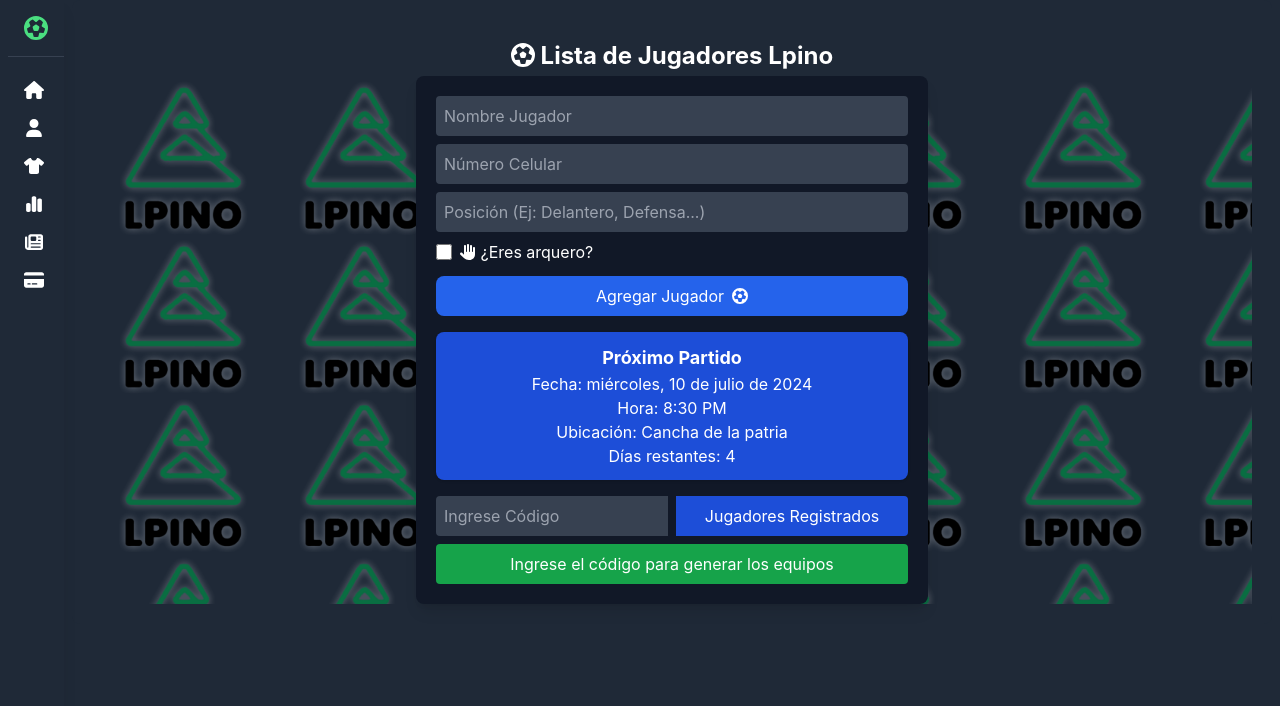
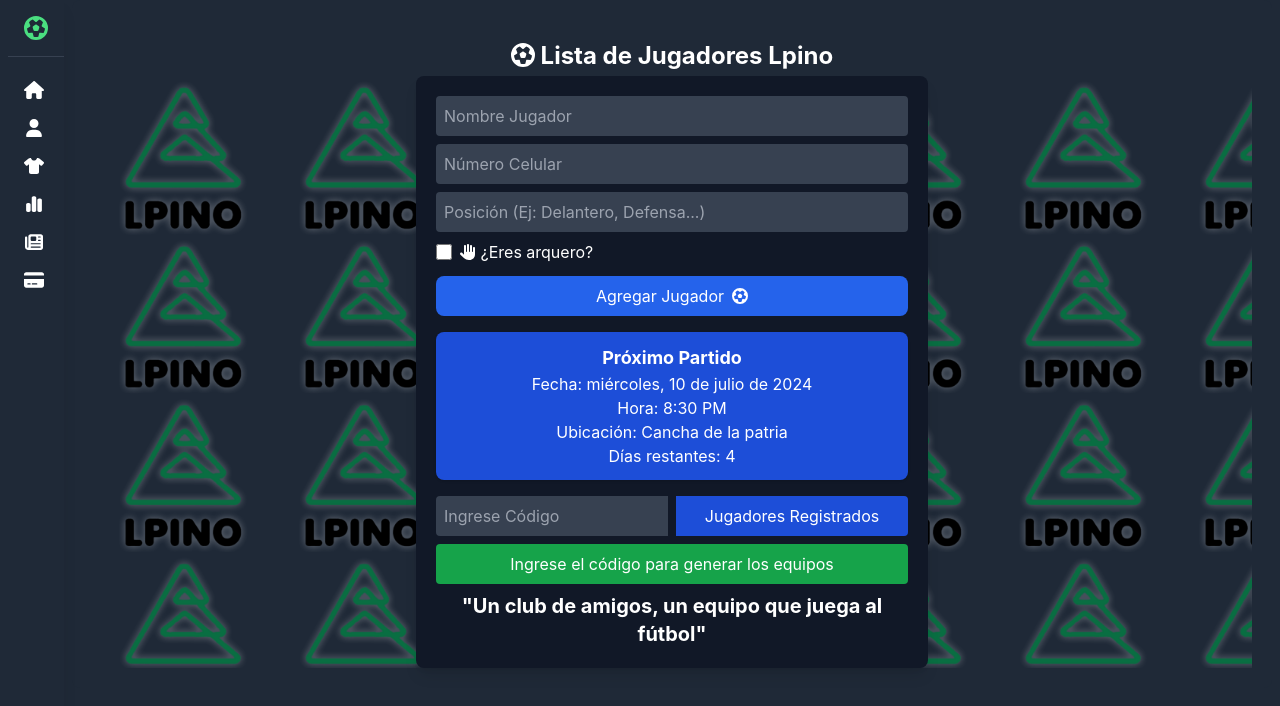
Before and after one commit to Edwinestrada07/TeamAlpino-Frontend, a React (Vite) app: page / in a window 1280 px wide. Shown: the top 706 px of the page. Built offline with nearby package versions, Linux system fonts and the light colour scheme; no server answers.

Commit message:
Update PersonForm

```diff
--- a/src/components/PersonForm.jsx
+++ b/src/components/PersonForm.jsx
@@ -265,6 +265,8 @@ const PersonForm = ({ addPerson, persons, deletePerson, updatePerson }) => {
                         {isLoading ? <FontAwesomeIcon icon={faSpinner} spin /> : 'Ingrese el código para generar los equipos'}
                     </button>
                 </div>
+
+                <h2 className="text-xl mt-2 font-bold text-center text-white">"Un club de amigos, un equipo que juega al fútbol"</h2>
             </form>
 
             <div className={`fixed top-0 h-full w-full bg-gray-900 transition-transform transform duration-700 ${showPlayers ? 'translate-x-0' : 'translate-x-full'} w-3/4 p-4 overflow-y-auto sm:w-full`}>
```
